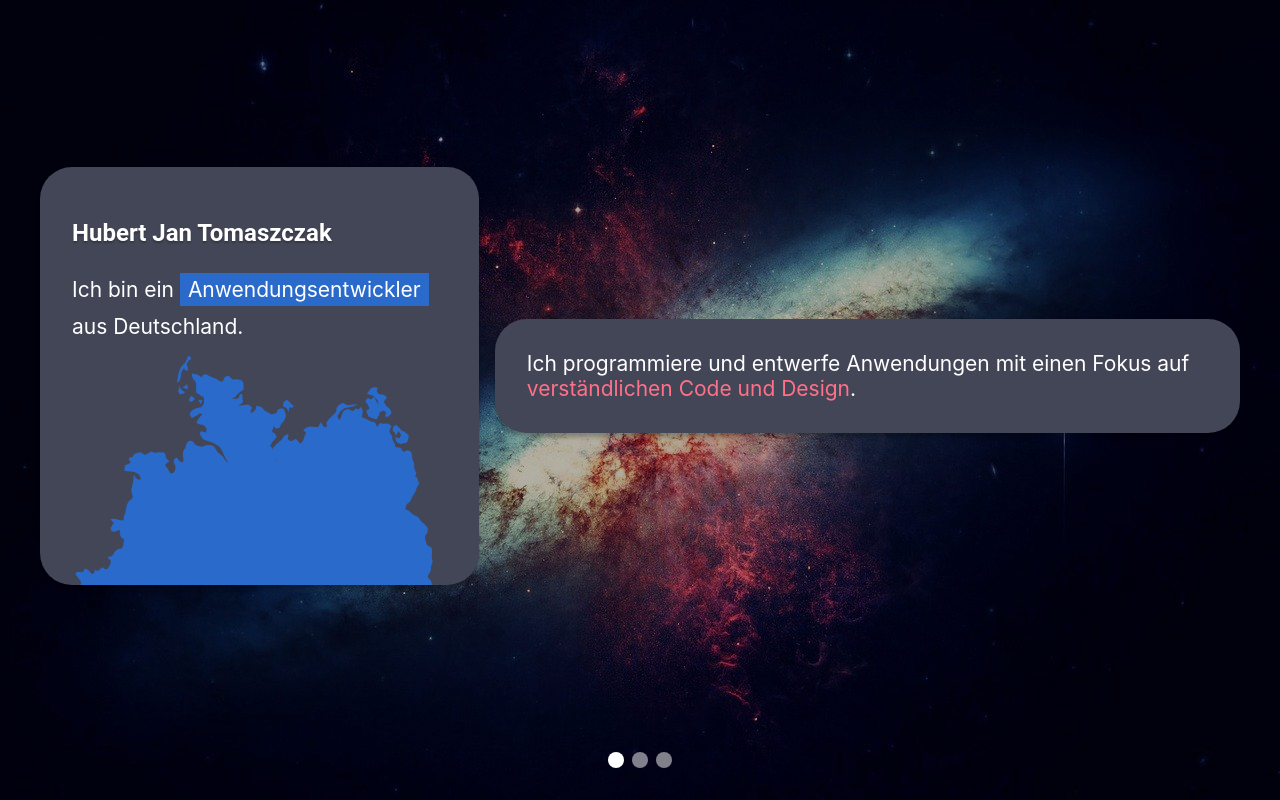
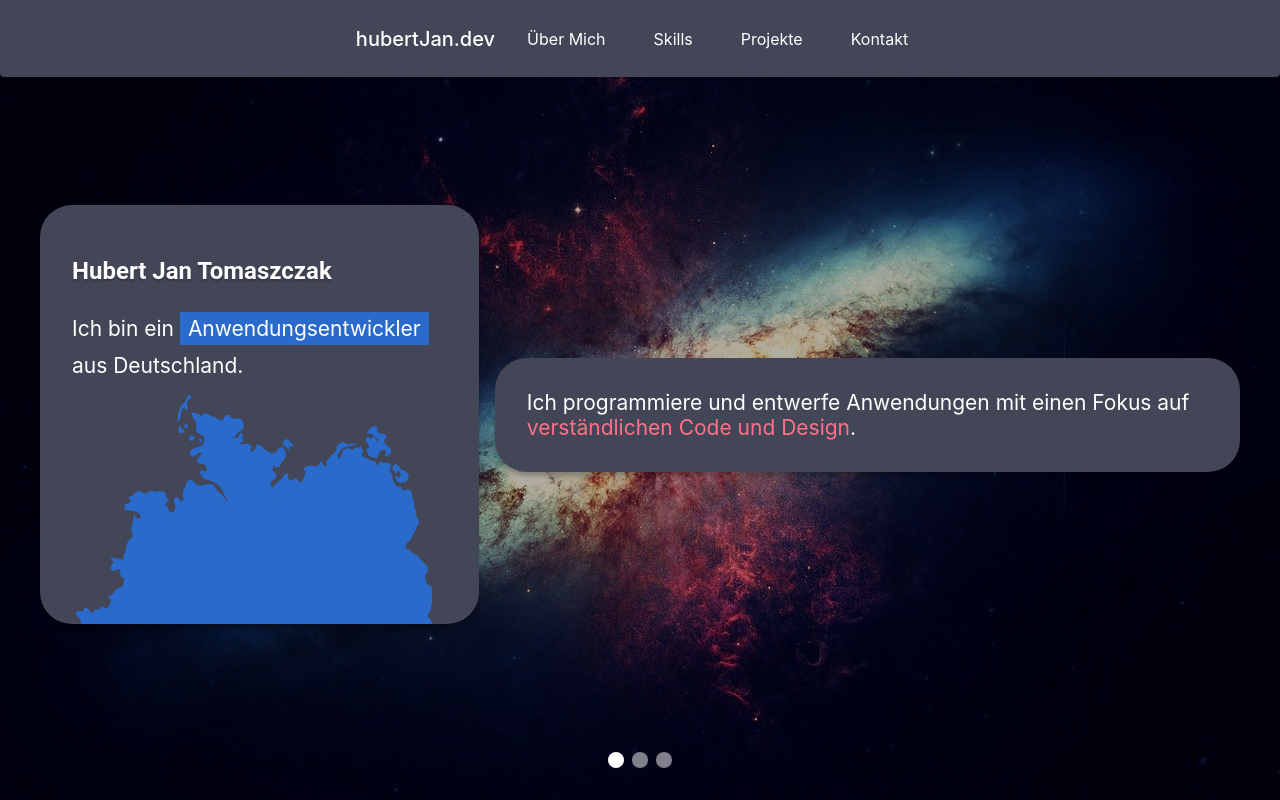
Before and after one commit to HubertJan/portfolio, a React (Create React App) app: page /main in a window 1280 px wide. Built offline with nearby package versions, Linux system fonts and the light colour scheme.

Commit message:
feat: Add navigation bar

```diff
--- a/src/components/FillScreenContainer/FillScreenContainer.module.css
+++ b/src/components/FillScreenContainer/FillScreenContainer.module.css
@@ -1,7 +1,12 @@
 .container {
   background-repeat: no-repeat;
   background-size: cover;
-  background-blend-mode: overlay; }
+  background-blend-mode: overlay;
+  display: flex; }
 
 .backgroundOverlay {
-  background-image: linear-gradient(rgba(0, 0, 0, 0.3), rgba(0, 0, 0, 0.3)); }
+  flex-grow: 1;
+  min-width: 0;
+  background-image: linear-gradient(rgba(0, 0, 0, 0.3), rgba(0, 0, 0, 0.3));
+  display: flex;
+  flex-direction: column; }
--- a/src/components/FillScreenContainer/FillScreenContainer.module.scss
+++ b/src/components/FillScreenContainer/FillScreenContainer.module.scss
@@ -2,8 +2,13 @@
     background-repeat: no-repeat;
     background-size: cover;
     background-blend-mode: overlay;
+    display: flex;
 }
 
 .backgroundOverlay {
+    flex-grow: 1;
+    min-width: 0;
     background-image: linear-gradient(rgba(0, 0, 0, 0.3), rgba(0, 0, 0, 0.3));
+    display: flex;
+    flex-direction: column;
 }
--- a/src/components/FillScreenContainer/FillScreenContainer.tsx
+++ b/src/components/FillScreenContainer/FillScreenContainer.tsx
@@ -31,11 +31,11 @@ export const FillScreenContainer: React.FC<{
             style={
                 {
                     height: windowDimensions.height,
+                    width: windowDimensions.width,
                     backgroundImage: `url(${backgroundImage})`
                 }
             }>
             <div className={`${withBackgroundOverlay ? styles.backgroundOverlay : ""}`}
-                style={{ height: "100%" }}
             >
                 {children}
             </div>
--- /dev/null
+++ b/src/components/NavigationBar/NavigationBar.module.scss
@@ -0,0 +1,12 @@
+.navigationBar {
+    display: flex;
+    flex-direction: row;
+    align-items: center;
+    justify-content: center;
+    padding-top: 8px;
+    padding-bottom: 8px;
+    border-radius: 0px 0px 4px 4px;
+    background: var(--background-contrast-color);
+    box-shadow: 0px 1px 1px rgba(0, 0, 0, 0.14), 0px 2px 1px rgba(0, 0, 0, 0.12), 0px 1px 3px rgba(0, 0, 0, 0.2);
+    gap: 16px;
+}
--- /dev/null
+++ b/src/components/NavigationBar/NavigationBar.tsx
@@ -0,0 +1,5 @@
+import styles from "./NavigationBar.module.scss";
+
+export const NavigationBar: React.FC<{ children?: React.ReactNode }> = ({ children }) => {
+    return (<div className={styles.navigationBar}>{children}</div>);
+}
--- /dev/null
+++ b/src/components/NavigationMenuPageLink/NavigationMenuPageLink.module.scss
@@ -0,0 +1,20 @@
+.link {
+    font-weight: 400;
+    font-size: 16px;
+    line-height: 24px;
+    color: var(--background-color);
+}
+
+@mixin box {
+    padding: 8px 16px;
+}
+
+.box {
+    @include box;
+}
+
+.boxCurrentPage {
+    @include box;
+    background: #296ACB;
+    border-radius: 32px;
+}
--- /dev/null
+++ b/src/components/NavigationMenuPageLink/NavigationMenuPageLink.tsx
@@ -0,0 +1,11 @@
+import styles from "./NavigationMenuPageLink.module.scss";
+
+export const NavigationMenuPageLink: React.FC<{ isCurrentPage: boolean, children?: React.ReactNode }> = ({ isCurrentPage, children }) => {
+    return (
+        <div className={isCurrentPage ? styles.boxCurrentPage : styles.box}>
+            <h1 className={styles.link}>
+                {children}
+            </h1>
+        </div>
+    );
+}
--- /dev/null
+++ b/src/components/NavigationMenuTitle/NavigationMenuTitle.module.scss
@@ -0,0 +1,7 @@
+.title {
+    font-style: normal;
+    font-weight: 500;
+    font-size: 20px;
+    line-height: 24px;
+    color: var(--background-color);
+}
--- /dev/null
+++ b/src/components/NavigationMenuTitle/NavigationMenuTitle.tsx
@@ -0,0 +1,5 @@
+import styles from "./NavigationMenuTitle.module.scss";
+
+export const NavigationMenuTitle: React.FC<{ children?: React.ReactNode  }> = ({children}) => {
+    return (<h1 className={styles.title}>{children}</h1>);
+}
--- a/src/components/SliderList/SliderList.module.css
+++ b/src/components/SliderList/SliderList.module.css
@@ -1,6 +1,6 @@
 .container {
   display: flex;
-  height: 100%;
+  flex-grow: 1;
   align-items: center;
   justify-content: center;
   flex-direction: column; }
--- a/src/components/SliderList/SliderList.module.scss
+++ b/src/components/SliderList/SliderList.module.scss
@@ -1,6 +1,6 @@
 .container {
     display: flex;
-    height: 100%;
+    flex-grow: 1;
     align-items: center;
     justify-content: center;
     flex-direction: column;
--- a/src/routes/MainPage/MainPage.tsx
+++ b/src/routes/MainPage/MainPage.tsx
@@ -11,17 +11,29 @@ import { SliderList } from "src/components/SliderList/SliderList";
 import { RoundedEdgesContainer } from "src/components/RoundedEdgesContainer/RoundedEdgesContainer";
 
 import germanyMap from 'src/assets/germany.svg';
+import { NavigationBar } from "src/components/NavigationBar/NavigationBar";
+import { NavigationMenuTitle } from "src/components/NavigationMenuTitle/NavigationMenuTitle";
+import { NavigationMenuPageLink } from "src/components/NavigationMenuPageLink/NavigationMenuPageLink";
 
 export const MainPage: React.FC<{}> = () => {
-
     return (
         <FillScreenContainer
             backgroundImage={backgroundImage}
             withBackgroundOverlay={true}
         >
+            <NavigationBar>
+                <NavigationMenuTitle>hubertJan.dev</NavigationMenuTitle>
+                <NavigationMenuPageLink isCurrentPage={false}>Über Mich
+                </NavigationMenuPageLink>
+                <NavigationMenuPageLink isCurrentPage={false}>Skills
+                </NavigationMenuPageLink>
+                <NavigationMenuPageLink isCurrentPage={false}>Projekte
+                </NavigationMenuPageLink>
+                <NavigationMenuPageLink isCurrentPage={false}>Kontakt
+                </NavigationMenuPageLink>
+            </NavigationBar>
             <SliderList>
                 <div className={styles.aboutMeSlide}>
-
                     <RoundedEdgesContainer>
                         <h2 className={styles.titleText}>Hubert Jan Tomaszczak</h2>
                         <p className={styles.text}>Ich bin ein <span className={styles.primaryTextBackgroundColor}>Anwendungsentwickler</span> aus Deutschland.
```
